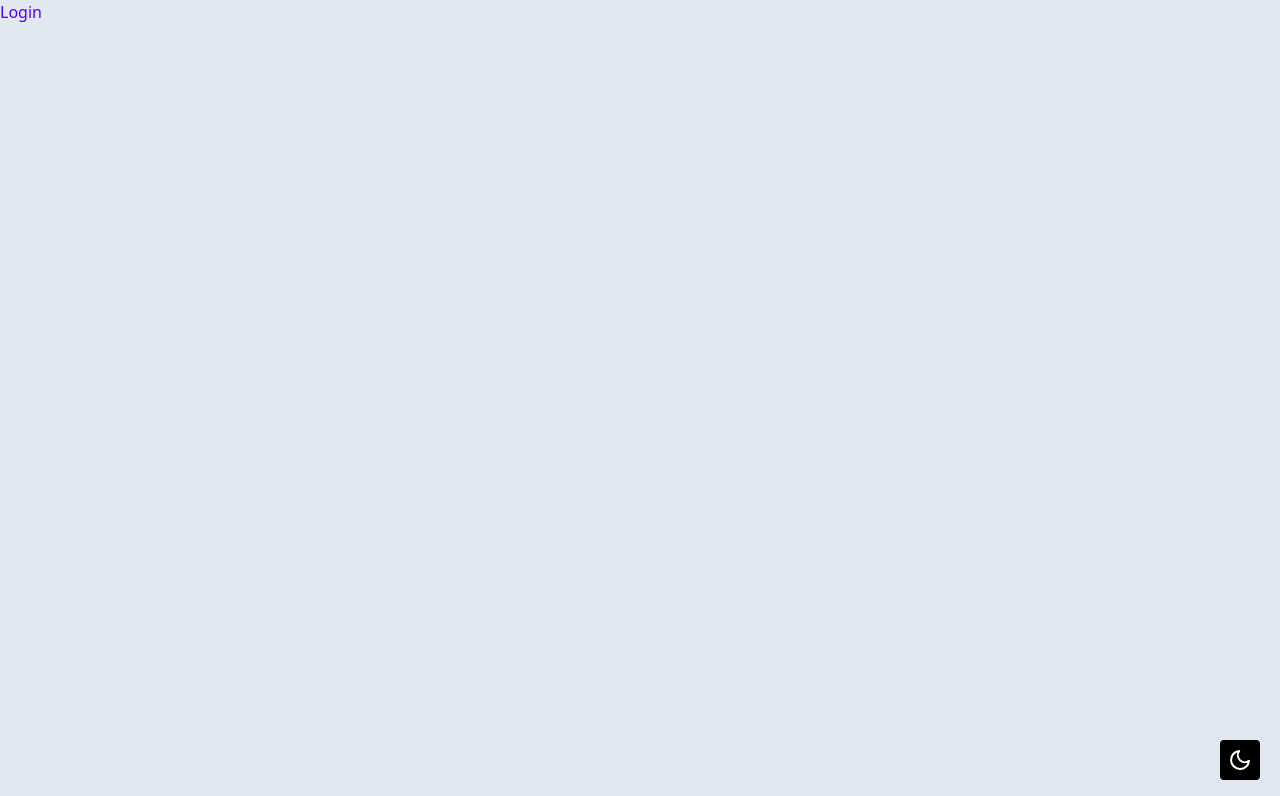
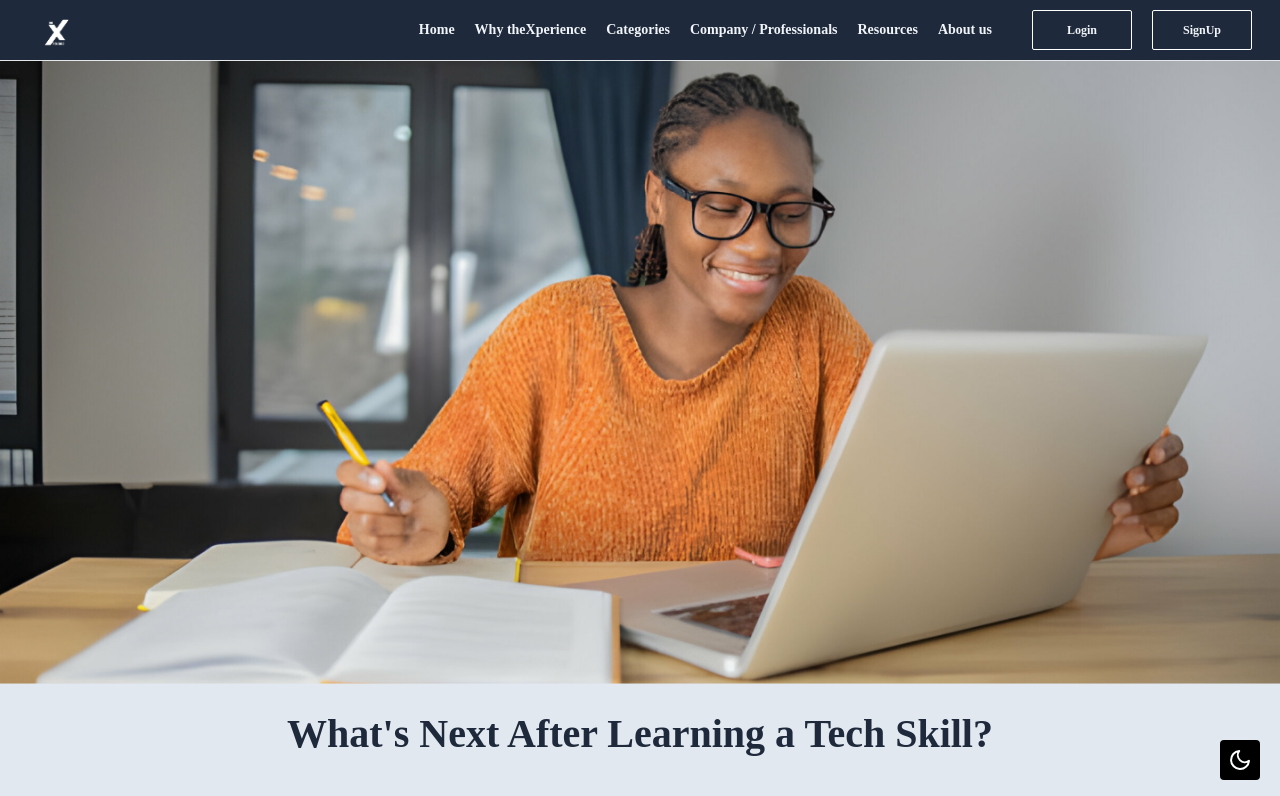
Before and after one commit to theX-startup/The_Xperience_Web, a React (Vite) app: page /landingPage in a window 1280 px wide. Before the commit this address led to /auth. Shown: the top 796 px of the page. Built offline with nearby package versions, Linux system fonts and the light colour scheme.

Commit message:
add: NavBar && Hero section _ Landing Page Section

```diff
--- a/src/index.css
+++ b/src/index.css
@@ -1,9 +1,47 @@
 @tailwind base;
 @tailwind components;
 @tailwind utilities;
+@import url('https://fonts.googleapis.com/css2?family=Inknut+Antiqua:wght@300;400;500;600;700;800;900&display=swap');
+
+.inknut-antiqua-regular {
+  font-family: "Inknut Antiqua", serif;
+  font-weight: 400;
+  font-style: normal;
+}
+
+.inknut-antiqua-medium {
+  font-family: "Inknut Antiqua", serif;
+  font-weight: 500;
+  font-style: normal;
+}
+
+.inknut-antiqua-semibold {
+  font-family: "Inknut Antiqua", serif;
+  font-weight: 600;
+  font-style: normal;
+}
+
+.inknut-antiqua-bold {
+  font-family: "Inknut Antiqua", serif;
+  font-weight: 700;
+  font-style: normal;
+}
+
+.inknut-antiqua-extrabold {
+  font-family: "Inknut Antiqua", serif;
+  font-weight: 800;
+  font-style: normal;
+}
+
+.inknut-antiqua-black {
+  font-family: "Inknut Antiqua", serif;
+  font-weight: 900;
+  font-style: normal;
+}
+
 
 .bg-primary {
-  @apply bg-[#5200FF];
+  @apply bg-[#5200FF] ;
 }
 
 .bg-secondary {
@@ -11,8 +49,37 @@
 }
 
 .text-primary {
-  @apply text-[#5200FF] dark:text-slate-100;
+  @apply text-slate-800 dark:text-slate-100;
 }
 body {
   @apply bg-secondary text-primary;
+  font-family: "Inknut Antiqua", serif;
 }
+
+.bg-tertiary {
+  @apply bg-slate-800 dark:bg-slate-100 text-white dark:text-slate-800;
+}
+
+.btn{
+  @apply text-white w-[100%] text-xs md:w-[75px] md:text-xs lg:w-[100px] h-[40px] rounded-sm flex justify-center items-center border border-white dark:border-slate-800;
+}
+
+.text-secondary {
+  @apply text-slate-100 dark:text-slate-800;
+}
+
+.mobile-nav {
+  @apply text-sm w-[70%] absolute top-[100%] right-0 py-2;
+}
+
+.desktop-nav {
+  @apply lg:gap-20 ;
+}
+
+.tablet-nav {
+  @apply md:w-auto md:gap-10 md:flex md:relative md:py-0;
+}
+
+.nav-item {
+  @apply p-3 md:p-0 ;
+}
--- /dev/null
+++ b/src/landingPage/Components/Footer.tsx
@@ -0,0 +1,9 @@
+
+
+const Footer = () => {
+  return (
+    <div>Footer</div>
+  )
+}
+
+export default Footer
--- /dev/null
+++ b/src/landingPage/Components/Header.tsx
@@ -0,0 +1,25 @@
+import image1 from "../../assets/images/header1.png";
+
+const Header = () => {
+  return (
+    <div className="">
+      <div>
+        <img src={image1} alt="" className="vh-100  object-cover " />
+      </div>
+      <div className="sm:p-5 p-2 flex justify-center flex-col items-center gap-7 text-center ">
+        <h1 className="lg:text-[40px] md:text-[30px] text-[20px] inknut-antiqua-semibold">What's Next After Learning a Tech Skill?</h1>
+        <p className="lg:text-lg text-sm">
+          Gain real-world working experience with our internships and mentorship
+          programs from top companies and professionals.
+        </p>
+        <p className="lg:text-lg text-sm">No more 845 mails plus begging just to get an internship position</p>
+        <div className="bg-tertiary w-40 py-3 flex items-center justify-center rounded cursor-pointer">Create Account</div>
+      </div>
+      <div>
+
+      </div>
+    </div>
+  );
+};
+
+export default Header;
--- /dev/null
+++ b/src/landingPage/Components/NavBar.tsx
@@ -0,0 +1,80 @@
+import { useState } from "react";
+import logo from "../../assets/logos/logo.png";
+import logoBlack from "../../assets/logos/logoBlack.png";
+
+const NavBar = () => {
+  const [active, setActive] = useState(false);
+  return (
+    <div
+      className="bg-tertiary lg:px-7 md:px-3 flex items-center justify-between relative border-b "
+      onScroll={() => {
+        console.log("scroll");
+      }}
+    >
+      <div>
+        <img src={logoBlack} alt="Logo" className="w-[60px] hidden dark:flex" />
+        <img
+          src={logo}
+          alt="Logo"
+          className="w-[60px] bg-tertiary dark:hidden"
+        />
+      </div>
+
+      <div
+        className="h-10 w-10 flex flex-col gap-1 items-center justify-center cursor-pointer md:hidden"
+        onClick={() => setActive(!active)}
+      >
+        <div
+          className={`h-0.5 w-5 bg-secondary transform transition-all duration-300 ${
+            active ? "rotate-45 translate-y-1" : ""
+          }`}
+        ></div>
+        <div
+          className={`h-0.5 w-5 bg-secondary transform transition-all duration-300 ${
+            active ? "opacity-0" : ""
+          }`}
+        ></div>
+        <div
+          className={`h-0.5 w-5 bg-secondary transform transition-all duration-300 ${
+            active ? "-rotate-45 -translate-y-2" : ""
+          }`}
+        ></div>
+      </div>
+
+      <div
+        className={`inknut-antiqua-semibold mobile-nav desktop-nav tablet-nav  items-center bg-tertiary ${
+          active ? "block" : "hidden"
+        }`}
+      >
+        <div>
+          <ul className="md:flex gap-5 text-secondary md:text-xs block lg:text-sm">
+            <a href="">
+              <li className="nav-item">Home</li>
+            </a>
+            <a href="">
+              <li className="nav-item">Why theXperience</li>
+            </a>
+            <a href="">
+              <li className="nav-item">Categories</li>
+            </a>
+            <a href="">
+              <li className="nav-item">Company / Professionals</li>
+            </a>
+            <a href="">
+              <li className="nav-item">Resources</li>
+            </a>
+            <a href="">
+              <li className="nav-item">About us</li>
+            </a>
+          </ul>
+        </div>
+        <div className="flex lg:gap-5 md:flex-row flex-col md:gap-2 gap-2 p-4 md:p-0">
+          <div className="btn cursor-pointer text-secondary">Login</div>
+          <div className="btn cursor-pointer text-secondary">SignUp</div>
+        </div>
+      </div>
+    </div>
+  );
+};
+
+export default NavBar;
--- a/src/landingPage/Routes/Router.tsx
+++ b/src/landingPage/Routes/Router.tsx
@@ -4,7 +4,7 @@ import AuthRoutes from "./auth/authRoutes";
 import LandingPageRoutes from "./landingPage/LandingPageRoutes";
 
 const Router = () => {
-  const newUser = false;
+  const newUser = true;
   return (
     <Routes>
       {newUser ? (
--- a/src/landingPage/Routes/landingPage/Layout.tsx
+++ b/src/landingPage/Routes/landingPage/Layout.tsx
@@ -1,12 +1,15 @@
-import { Outlet } from 'react-router-dom'
-
+import { Outlet } from "react-router-dom";
+import NavBar from "../../Components/NavBar";
+import Footer from "../../Components/Footer";
 
 const Layout = () => {
   return (
     <div>
-        <Outlet />
+      <NavBar />
+      <Outlet />
+      <Footer />
     </div>
-  )
-}
+  );
+};
 
-export default Layout
+export default Layout;
--- a/src/landingPage/pages/landingPage/Home.tsx
+++ b/src/landingPage/pages/landingPage/Home.tsx
@@ -1,10 +1,12 @@
-import React from 'react'
+import Header from '../../Components/Header'
 
-type Props = {}
 
-const Home = (props: Props) => {
+
+const Home = () => {
   return (
-    <div className=''>Home</div>
+    <div className=''>
+      <Header />
+    </div>
   )
 }
 
```
Also changed, not shown: src/assets/images/header1.png (added).
